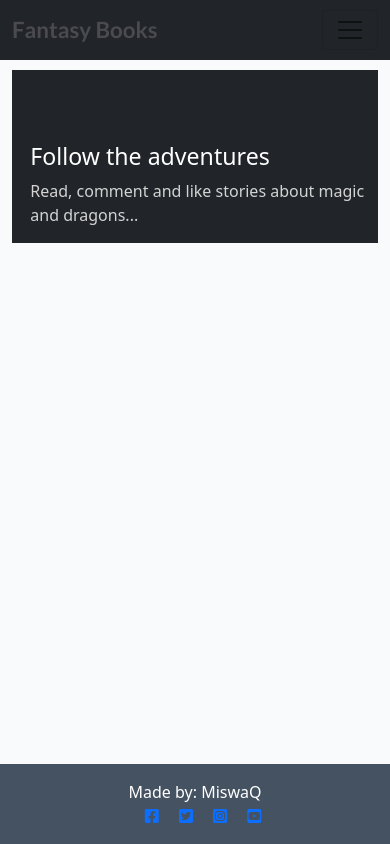
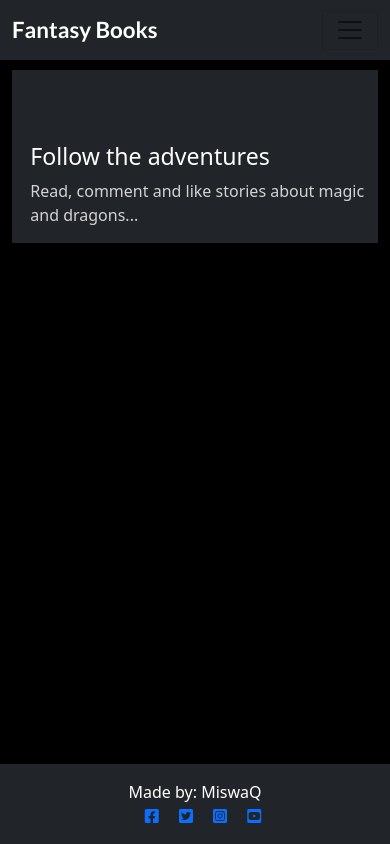
Before and after one commit to MiswaQ/FantasyBlog, a Django app: page / in a window 390 px wide. Run offline with Django 4.2, Linux system fonts and the light colour scheme; data that the repository does not hold is empty.

Commit message:
Add changes to coloring and design

```diff
--- a/static/css/style.css
+++ b/static/css/style.css
@@ -6,7 +6,7 @@ body {
     font-family: Lato, sans-serif;
     font-size: 1.4rem;
     font-weight: 700;
-    color: #4A4A4F;
+    color: #ffffff;
 }
 
 .red-o {
@@ -18,7 +18,7 @@ body {
 }
 
 .light-bg {
-    background-color: #fff;
+    background-color: #675e5e;
 }
 
 .dark-bg {
@@ -26,7 +26,7 @@ body {
 }
 
 .main-bg {
-    background-color: #F9FAFC;
+    background-color: #000000;
 }
 
 .card {
@@ -88,12 +88,12 @@ body {
 
 .post-link {
     text-decoration: none;
-    color: #445261;
+    color: #ffffff;
 }
 
 .post-link:hover,
 .page-link {
-    color: #E84610;
+    color: #23BBBB;
 }
 
 .post-title {
--- a/templates/base.html
+++ b/templates/base.html
@@ -63,7 +63,7 @@
     </main>
 
     <!-- Footer -->
-    <footer class="footer mt-auto py-3 dark-bg">
+    <footer class="footer mt-auto py-3 bg-dark">
         <p class="m-0 text-center text-white">Made by: MiswaQ</span></p>
         <p class="m-0 text-center">
             <a href="https://facebook.com/" target="_blank"><i class="fab fa-facebook-square ms-3"></i></a>
--- a/templates/index.html
+++ b/templates/index.html
@@ -4,7 +4,7 @@
 
 <!-- First page header -->
 <div class="masthead">
-    <div class="container">
+    <div class="container-fluid">
         <div class="row g-0">
             <div class="col-md-6 masthead-text bg-dark">
                 <h3 class="post-title">Follow the adventures</h3>
--- a/templates/post_detail.html
+++ b/templates/post_detail.html
@@ -5,7 +5,7 @@
 <div class="masthead">
     <div class="container">
         <div class="row g-0">
-            <div class="col-md-6 masthead-text bg-white">
+            <div class="col-md-6 masthead-text">
                 <!-- Post title goes in these h1 tags -->
                 <h1 class="post-title">{{ post.title }}</h1>
                 <!-- Post author goes before the | the post's created date goes after -->
```
